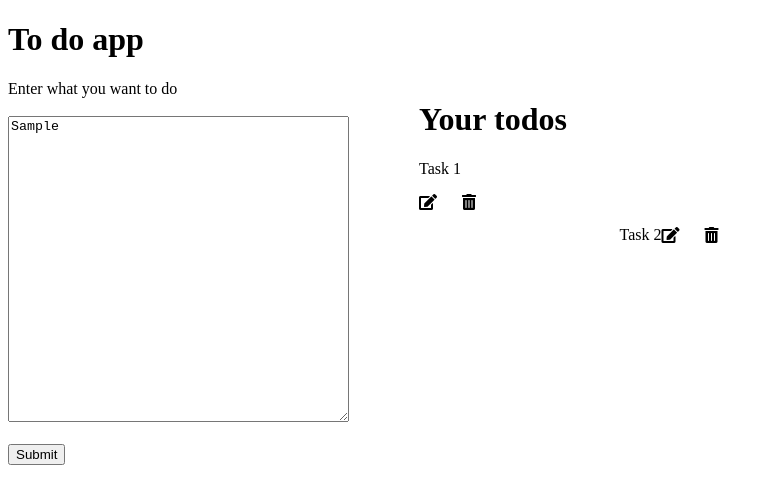
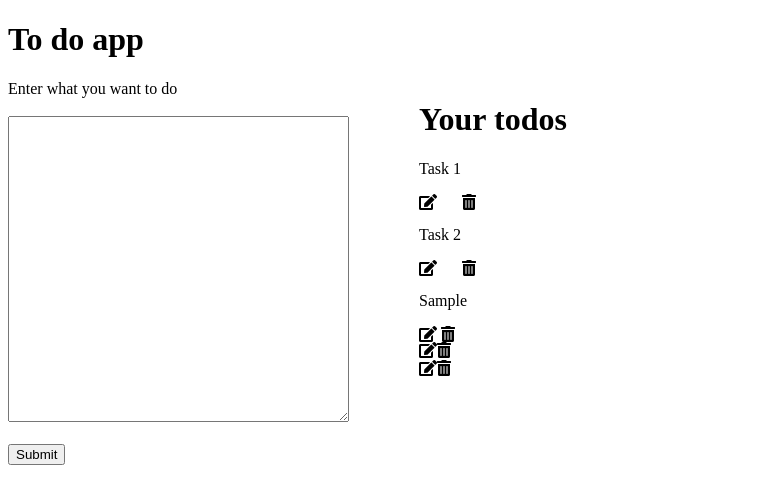
Before and after one commit to samndambuki/to-do-app-demo, a plain HTML site: page index.html in a window 1280 px wide. Both pictures are taken after typing "Sample" into the empty fields and a click on the button "Submit". Shown: the whole page, without its empty margins (0-774 px from the left). Drawn offline with Linux system fonts and the light colour scheme.

Commit message:
delete functionality

```diff
--- a/index.html
+++ b/index.html
@@ -25,6 +25,7 @@
                 <button type="submit">Submit</button>
             </form>
         </div>
+
         <div class="container2">
             <h1>Your todos</h1>
             <div id="todos">
@@ -33,15 +34,13 @@
                         <i class="fas fa-edit"></i>
                         <i class="fas fa-trash-alt"></i>
                     </span>
-
-
                 <div>
                     <p>Task 2</p>
                     <span class="options">
                         <i class="fas fa-edit"></i>
-                        <i class="fas fa-trash-alt"></i>
+                        <i onclick="deletePost(this)" class="fas fa-trash-alt"></i>
                     </span>
-                </div>
+                 </div>
             </div>
             </div>
         </div>
--- a/styles.css
+++ b/styles.css
@@ -18,7 +18,7 @@ i{
 }
 
 #todos div{
-    display: flex;
+    /* display: flex; */
     align-items: center;
     justify-content: center;
 }
--- a/todo.js
+++ b/todo.js
@@ -34,4 +34,24 @@ let data = {};
 let acceptData = () => {
     data["text"] = input.value;
     console.log(data);
+    //fire createToDo function
+    createToDo();
 };
+
+
+let createToDo = () => {
+    todos.innerHTML +=`
+    <div>
+    <p>${data.text}</p>
+    <span class="options">
+    <i onClick="editToDo(this)" class="fas fa-edit"><i/>
+    <i onClick="deleteToDo(this)" class="fas fa-trash-alt"><i/>
+    </span>
+    </div>
+    `;
+    input.value="";
+};
+
+let deleteToDo  = (e) => {
+    e.parentElement.parentElement.remove();
+};
```
